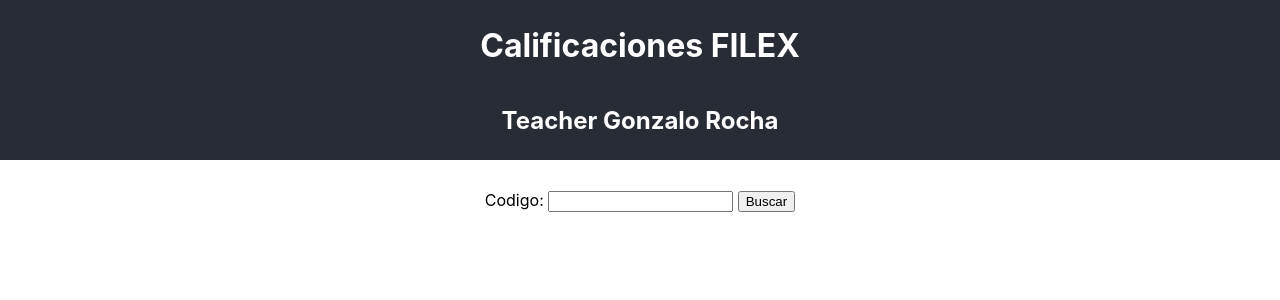
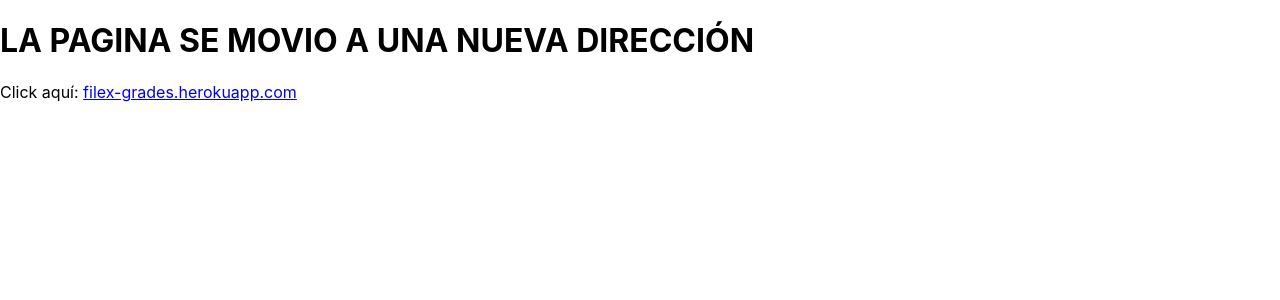
Before and after one commit to grochadc/filex-final-grades-concurrent, a React (Create React App) app: page / in a window 1280 px wide. Shown: the top 300 px of the page. Built offline with nearby package versions, Linux system fonts and the light colour scheme.

Commit message:
Redirect

```diff
--- a/src/App.js
+++ b/src/App.js
@@ -15,20 +15,8 @@ function App() {
   }
   return (
     <div className="App">
-      <header>
-        <h1>Calificaciones FILEX</h1>
-        <h2>Teacher Gonzalo Rocha</h2>
-      </header>
-      <div className="content">
-        {!showGrades ? (
-          <CodeForm handleCode={handleCode} />
-        ) : (
-          <div>
-            <Grades gradesExist={studentExists} info={currentStudent} />
-            <button onClick={toggleShowGrades}>Atrás</button>
-          </div>
-        )}
-      </div>
+        <h1>LA PAGINA SE MOVIO A UNA NUEVA DIRECCIÓN</h1>
+        Click aquí: <a href="https://filex-grades.herokuapp.com/">filex-grades.herokuapp.com</a>
     </div>
   );
 }
```
